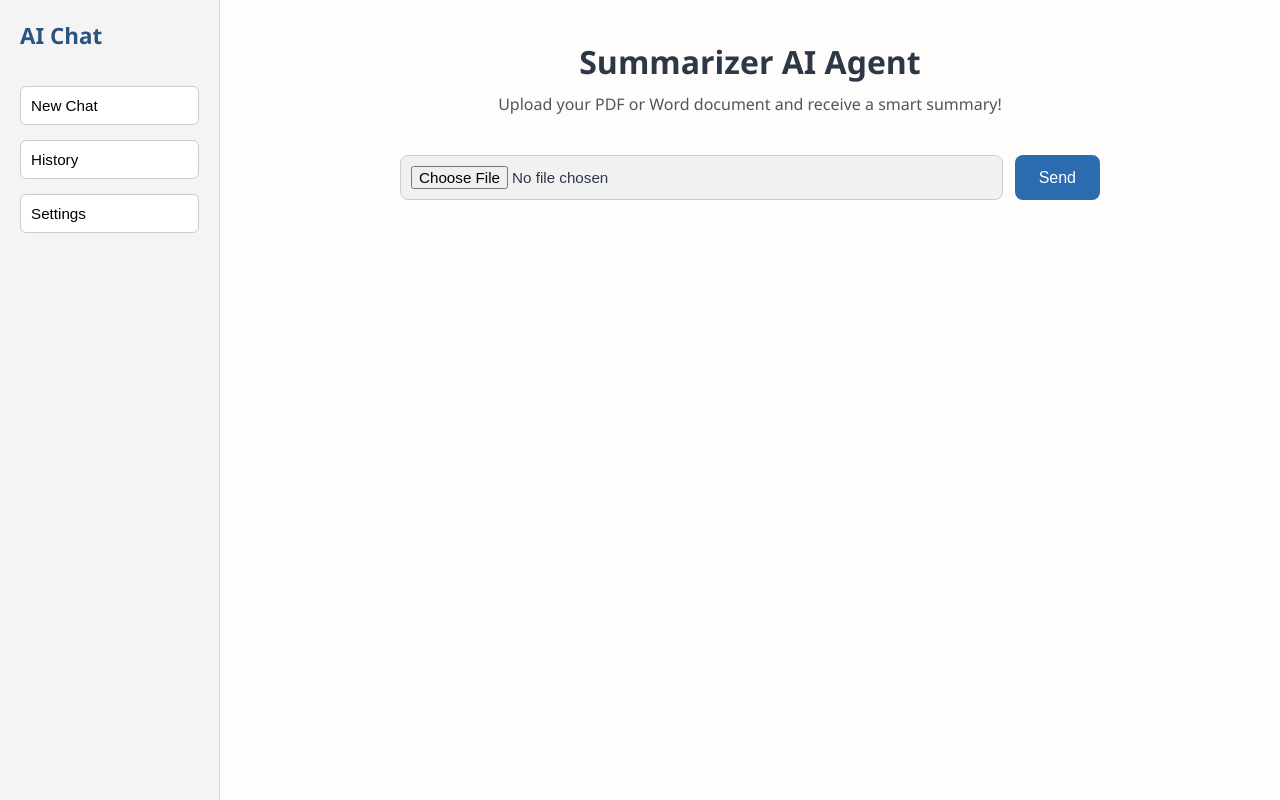
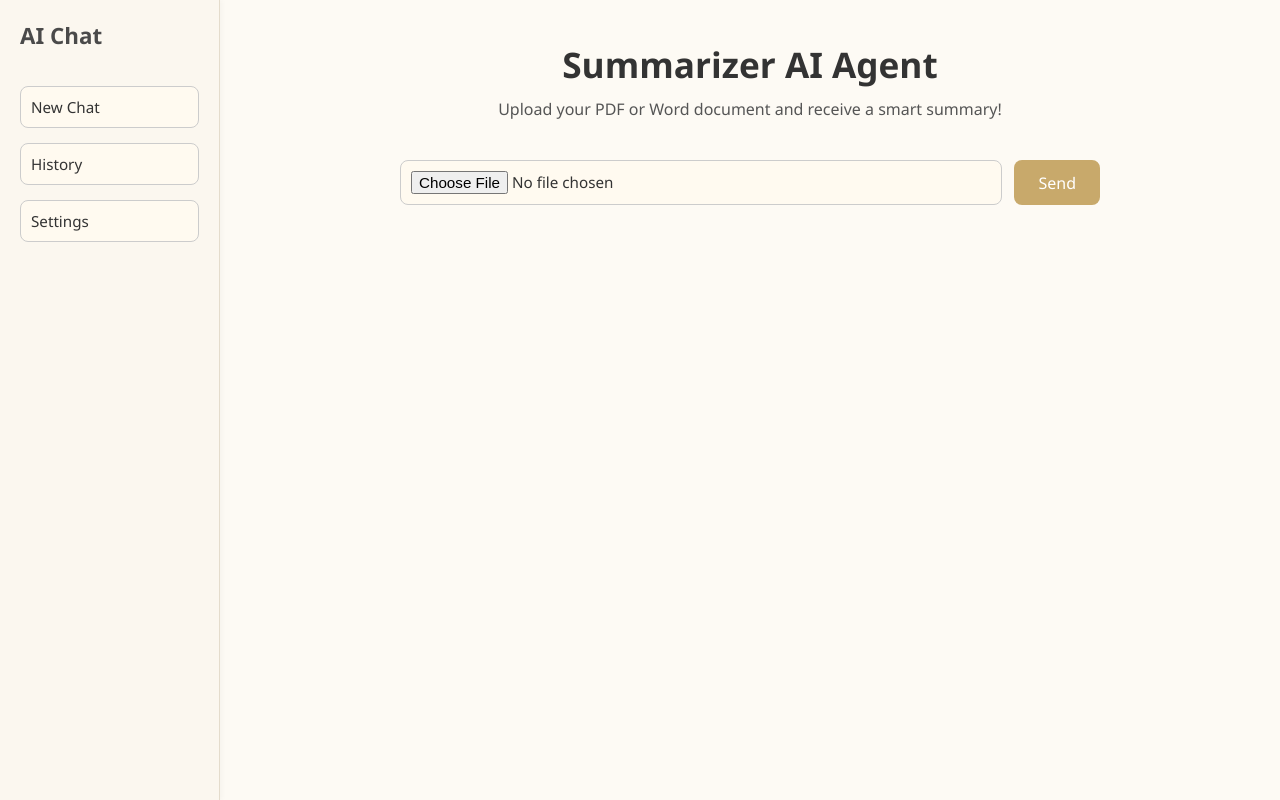
Before and after one commit to Chinmay-Anmulwar/summarizer-ai, a plain HTML site: page index.html in a window 1280 px wide. Drawn offline with Linux system fonts and the light colour scheme.

Commit message:
Update style.css

```diff
--- a/style.css
+++ b/style.css
@@ -1,54 +1,56 @@
-/* Reset & Global Styles */
+/* Reset & Font */
 * {
   margin: 0;
   padding: 0;
   box-sizing: border-box;
+  font-family: 'Segoe UI', sans-serif;
 }
 
+/* Body and Layout */
 body {
-  font-family: 'Segoe UI', sans-serif;
-  background-color: #fefdfb;
-  color: #2d3748;
+  background-color: #fdfaf4; /* cream white */
+  color: #333;
   height: 100vh;
   overflow: hidden;
 }
 
-/* Layout Grid */
 .layout {
   display: flex;
   height: 100vh;
 }
 
-/* Sidebar Styles */
+/* Sidebar */
 .sidebar {
   width: 220px;
-  background-color: #f4f4f4;
+  background-color: #fbf7ef;
   padding: 20px;
-  border-right: 1px solid #ddd;
+  border-right: 1px solid #e4dccc;
   display: flex;
   flex-direction: column;
   gap: 15px;
+  box-shadow: 2px 0 5px rgba(0, 0, 0, 0.03);
 }
 
 .sidebar h2 {
   font-size: 1.4rem;
   margin-bottom: 20px;
-  color: #2c5282;
+  color: #4a4a4a;
 }
 
 .sidebar button {
   padding: 10px;
-  background-color: #fff;
+  background-color: #fffaf0;
   border: 1px solid #ccc;
-  border-radius: 6px;
+  border-radius: 8px;
   cursor: pointer;
   font-size: 0.95rem;
   text-align: left;
-  transition: background 0.3s;
+  transition: background-color 0.3s;
+  color: #333;
 }
 
 .sidebar button:hover {
-  background-color: #e2e8f0;
+  background-color: #f5ecdd;
 }
 
 /* Main Content */
@@ -65,8 +67,9 @@ body {
 }
 
 header h1 {
-  font-size: 2rem;
+  font-size: 2.2rem;
   margin-bottom: 10px;
+  color: #333;
 }
 
 header p {
@@ -91,8 +94,8 @@ header p {
 }
 
 .chat.bot {
-  background-color: #edf2f7;
-  color: #2d3748;
+  background-color: #f8f5f0;
+  color: #333;
   align-self: flex-start;
   border-top-left-radius: 0;
 }
@@ -109,25 +112,31 @@ header p {
 
 .input-area input[type="file"] {
   padding: 10px;
-  background-color: #f1f1f1;
+  background-color: #fffaf0;
   border: 1px solid #ccc;
   border-radius: 8px;
   flex: 1;
   font-size: 0.95rem;
   min-width: 220px;
+  color: #333;
+}
+
+.input-area input[type="file"]:hover {
+  background-color: #fcf5e8;
+  border-color: #c2b59b;
 }
 
 .input-area button {
   padding: 10px 24px;
   font-size: 1rem;
-  background-color: #2b6cb0;
+  background-color: #c8a96b;
   color: white;
   border: none;
   border-radius: 8px;
   cursor: pointer;
-  transition: background 0.3s ease;
+  transition: background-color 0.3s ease;
 }
 
 .input-area button:hover {
-  background-color: #1e4e8c;
+  background-color: #b8904a;
 }
```
